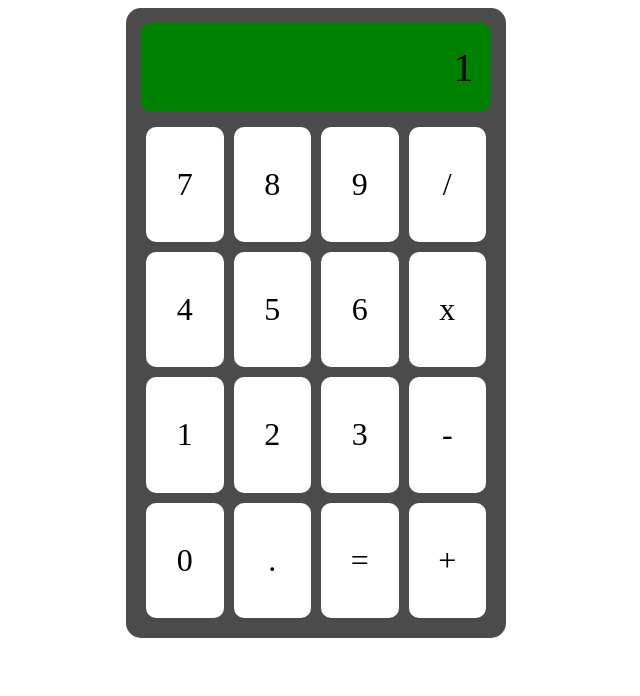
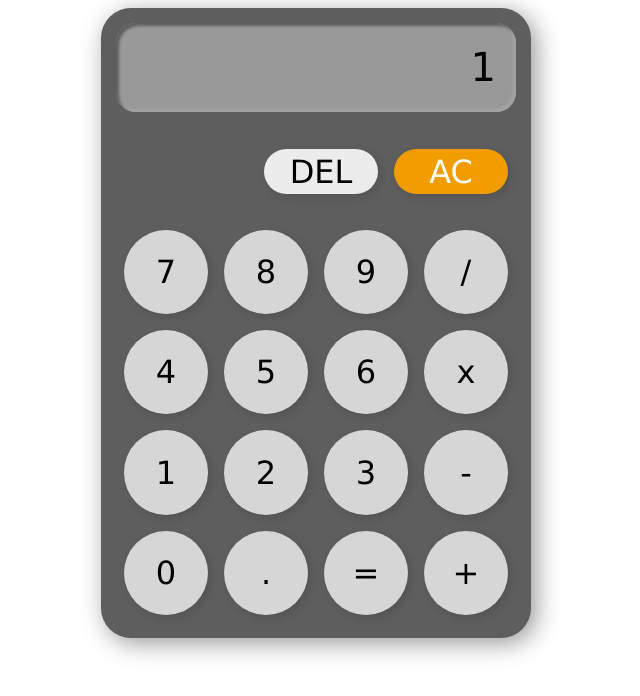
Before and after one commit to silwala/js-calculator, a plain HTML site: page index.html in a window 1280 px wide. Shown: the whole page, without its empty margins (324-964 px from the left). Drawn offline with Linux system fonts and the light colour scheme.

Commit message:
add style to the calculator

```diff
--- a/index.html
+++ b/index.html
@@ -10,6 +10,10 @@
     <div class="calculator-container">
         <div class="display">1</div>
         <div class="buttons-container">
+            <div class="rows row1">
+                <div class="buttons backspace">DEL</div>
+                <div class="buttons clear">AC</div>
+            </div>
             <div class="rows">
                 <div class="buttons">7</div>
                 <div class="buttons">8</div>
--- a/style.css
+++ b/style.css
@@ -1,3 +1,7 @@
+*{
+    font-family: Verdana, Geneva, Tahoma, sans-serif;
+}
+
 body{
     display: flex;
     justify-content: center;
@@ -5,22 +9,25 @@ body{
 }
 
 .calculator-container{
-    background-color: rgb(75, 75, 75);
-    width: 350px;
+    background-color: rgb(94, 94, 94);
+    width: 400px;
     height: 600px;
     display: flex;
     flex-direction: column;
     align-items: center;
     padding: 15px;
-    border-radius: 15px;
+    border-radius: 30px;
+    box-shadow: 5px 5px 25px rgba(0, 0, 0, 0.411);
 }
 
 .display{
     flex: 1 1 15%;
     width: 95%;
     font-size: 2.5em;
-    background-color: green;
-    border-radius: 10px;
+    background-color: rgb(153, 153, 153);
+    box-shadow: inset 3px 3px 3px rgb(94, 94, 94),
+                   inset -3px -3px 3px rgb(163, 163, 163);
+    border-radius: 20px;
     display: flex;
     justify-content: flex-end;
     align-items: center;
@@ -35,19 +42,48 @@ body{
 }
 
 .rows{
-    flex: 1;
+    flex: 1 1 35%;
     display: flex;
     flex-direction: row;
     justify-content: space-between;
 }
 
+.rows.row1{
+    flex-basis: 35%;
+}
+
 .buttons{
-    background-color: white;
-    border-radius: 10px;
+    background-color: rgb(214, 214, 214);
     flex: 1;
-    margin: 5px;
+    margin: 8px;
     display: flex;
     justify-content: center;
     align-items: center;
     font-size: 2em;
+    box-shadow: 3px 3px 8px rgba(0, 0, 0, 0.123);
 }
+
+:not(.row1) > .buttons{
+    border-radius: 50%;
+}
+
+.row1{
+    width: 65%;
+    align-self: flex-end;
+    justify-content: flex-end;
+}
+
+.row1 .buttons{
+    border-radius: 30px;
+    height: 45px;
+    align-self: center;
+}
+
+.clear{
+    background-color: rgb(241, 157, 0);
+    color: white;
+}
+
+.backspace{
+    background-color: rgb(236, 236, 236);
+}
```
